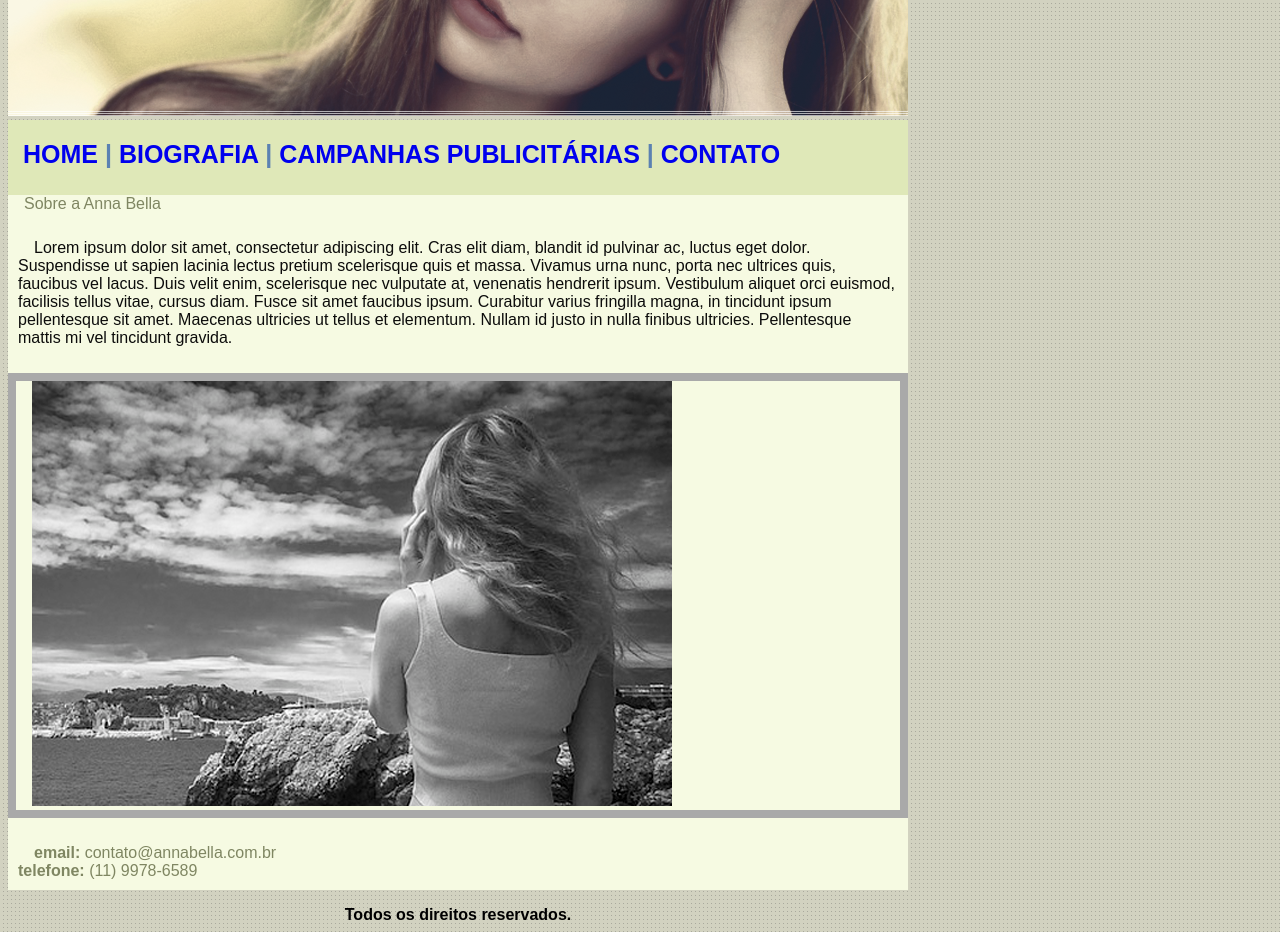
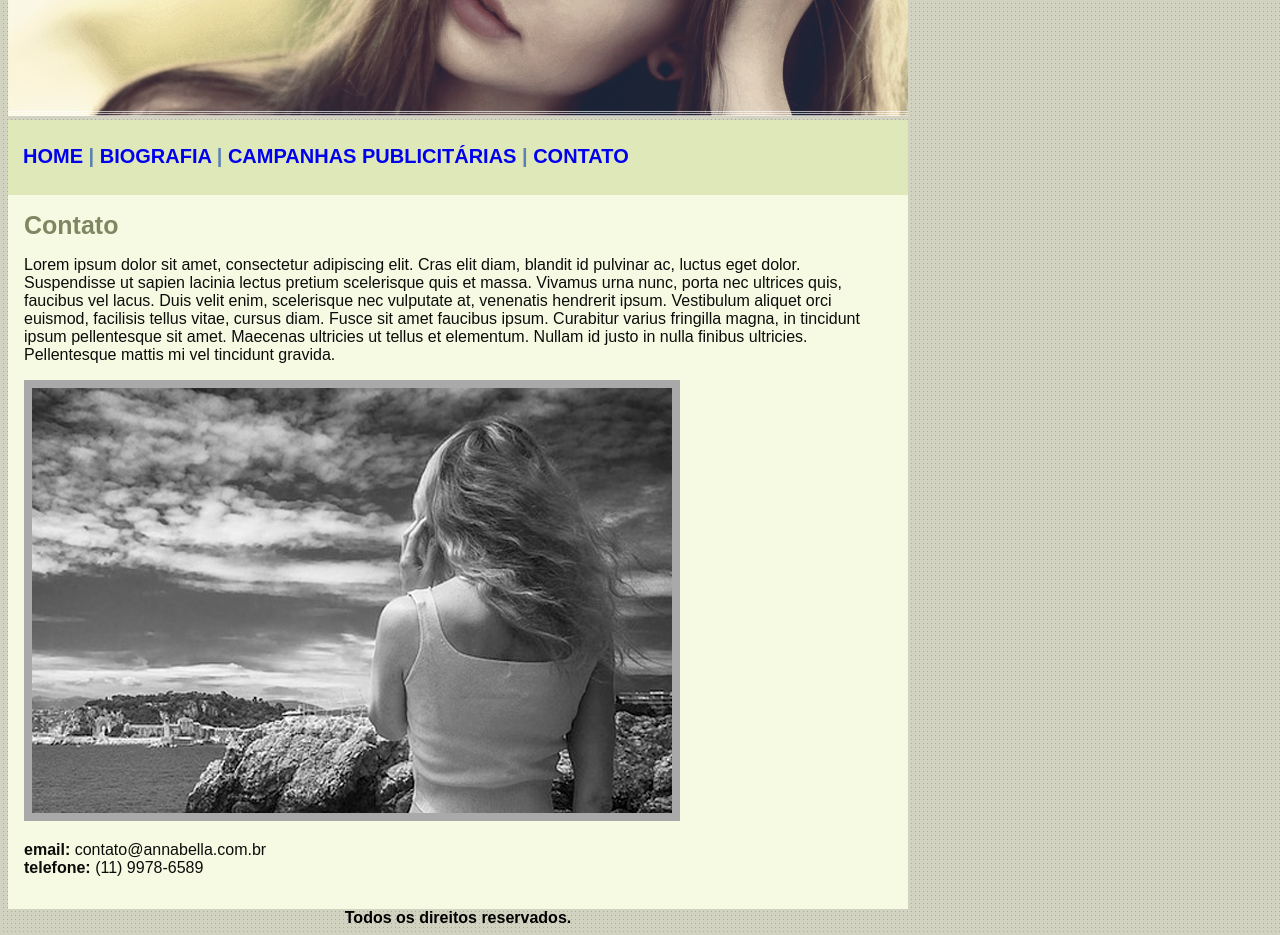
Before and after one commit to NicolasAlexandreR/Projeto-AnnaBella, a plain HTML site: page contato.html in a window 1280 px wide. Shown: the part 280-1215 px from the top of the page. Drawn offline with Linux system fonts and the light colour scheme.

Commit message:
Modificação no código
Mudado o nome de classes e ids, reescrito algumas partes do código para ser lido mais facilmente

```diff
--- a/contato.html
+++ b/contato.html
@@ -3,7 +3,7 @@
 <head>
 	<meta charset="utf-8">
 	<meta name="viewport" content="width=device-width, initial-scale=1">
-	<title> Página principal </title>
+	<title> Contato </title>
 
 	<link rel="stylesheet" type="text/css" href="estilo.css">
 
@@ -13,30 +13,28 @@
 
 	<div> <img src="Imagens/capa.png">
 
-		<div class="corAbas">
-			<span class="fonte">
-				<a href="PaginaPrincipal.html"> HOME </a> |
+		<div class="corSelecao">
+			<span class="fonteAbas">
+				<a href="index.html"> HOME </a> |
 				<a href="biografia.html"> BIOGRAFIA </a> |
 				<a href="campanhas.html"> CAMPANHAS PUBLICITÁRIAS </a> |
 				<a href="contato.html"> CONTATO </a> </span> </span>
 		</div>
 
-		<div class="fonteSobre">
-			<span> Sobre a Anna Bella </span>
+		<div class="fonteInicio">
+			<span> <strong> Contato </strong> </span>
 
 			<p class="fonteTexto"> Lorem ipsum dolor sit amet, consectetur adipiscing elit. Cras elit diam, blandit id pulvinar ac, luctus eget dolor. Suspendisse ut sapien lacinia lectus pretium scelerisque quis et massa. Vivamus urna nunc, porta nec ultrices quis, faucibus vel lacus. Duis velit enim, scelerisque nec vulputate at, venenatis hendrerit ipsum. Vestibulum aliquet orci euismod, facilisis tellus vitae, cursus diam. Fusce sit amet faucibus ipsum. Curabitur varius fringilla magna, in tincidunt ipsum pellentesque sit amet. Maecenas ultricies ut tellus et elementum. Nullam id justo in nulla finibus ultricies. Pellentesque mattis mi vel tincidunt gravida. </p>
 
-			<div id="bordaimg">
-				<img src="Imagens/foto1.png">
-			</div>
+			<img src="Imagens/foto1.png" class="bordaimg">
 
-			<p>
+			<p class="fonteTexto">
 				<strong> email: </strong> contato@annabella.com.br <br>
 				<strong> telefone: </strong> (11) 9978-6589
 			</p>
 
  		</div>
- 		<div id="direitos" align=""> <strong> Todos os direitos reservados.  </strong> </div>
+ 		<div id="direitos" align="center"> <strong> Todos os direitos reservados.  </strong> </div>
 	</div>
 </body>
 </html>
--- a/estilo.css
+++ b/estilo.css
@@ -9,41 +9,41 @@
 	text-align: center;
 }
 
-#bordaimg {
+.bordaimg {
 	border: solid darkgrey 8px;
 }
 
-.corAbas {
+.corSelecao {
 	background-color: #DFE8B8;
 	block-size: 75px;
 }
 
-.fonte {
+.fonteAbas {
 	color: #5B81B2;
 	font-family: Arial, Sans-serif;
 	font-weight: bold;
-	font-size: 25px;
+	font-size: 20px;
 	position: relative;
-	top: 20px; left: 15px;
-
+	top: 25px; left: 15px;
 }
 
-.fonteSobre {
+.fonteInicio {
 	color: #7F8662;
 	background-color: #F6FAE2;
 	font-family: Arial, Sans-serif;
-	text-indent: 1em;
+	padding: 1em;
 }
 
 .fonteTexto {
 	color: #0C0C0B;
+}
 
-}
 
 a {
 	text-decoration: none;
+	font-weight: bold;
 }
 
-p {
-	padding: 10px;
+span {
+	font-size: 25px;
 }
```
Also changed, not shown: biografia.html (+5 -5 lines), campanhas.html (+10 -16 lines), index.html (+4 -12 lines).
